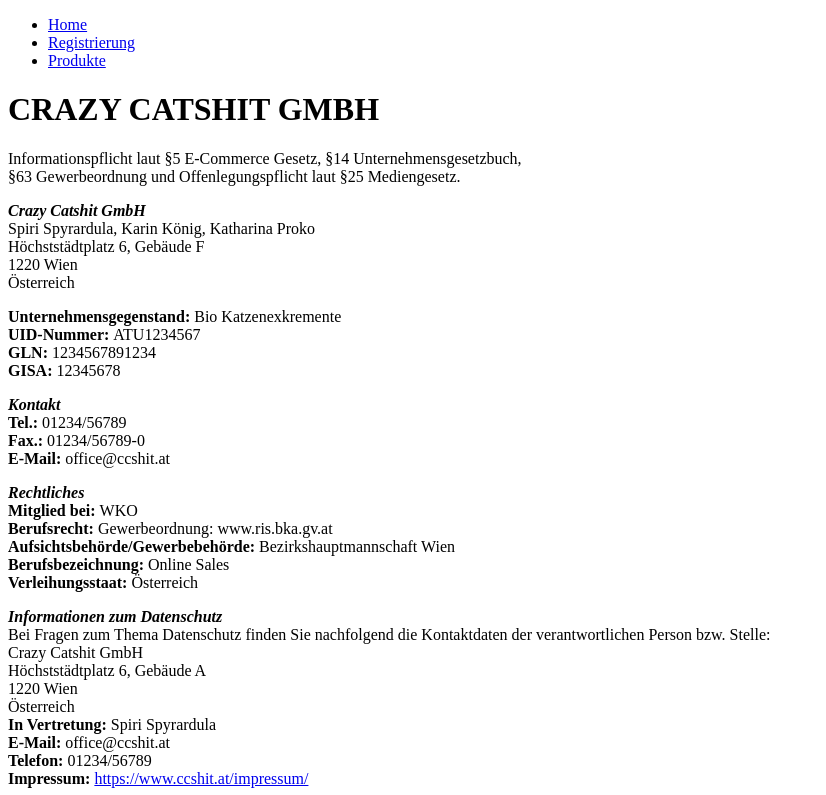
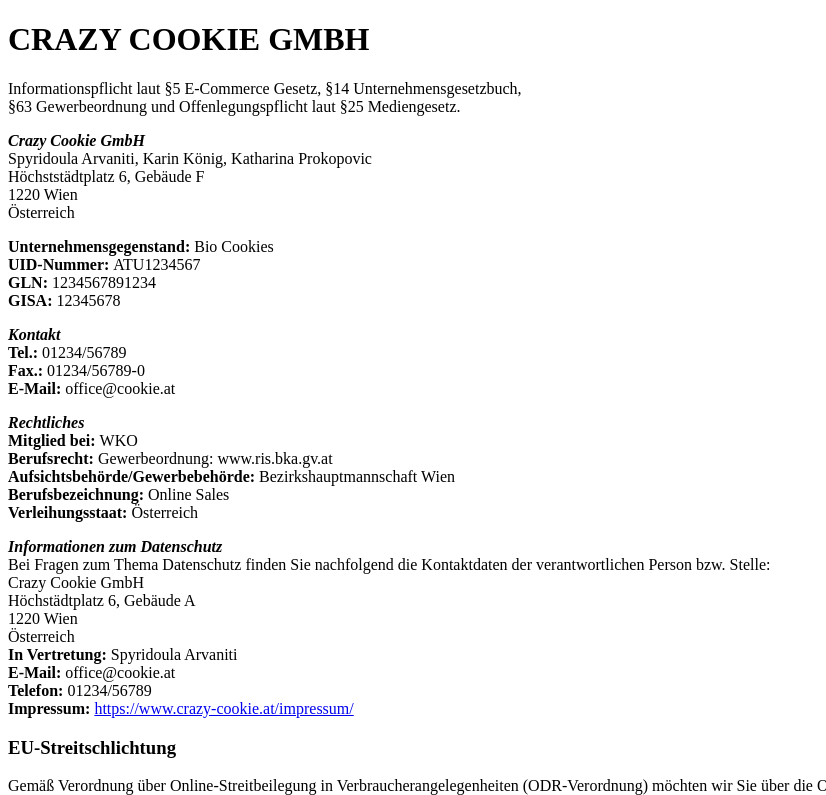
Before and after one commit to Koenigka/technikum-backend-frontend-webshop, a plain HTML site: page impressum.html in a window 1280 px wide. Shown: the top 795 px of the page, without its empty margins (0-826 px from the left). Drawn offline with Linux system fonts and the light colour scheme.

Commit message:
Impressum überarbeitet

```diff
--- a/impressum.html
+++ b/impressum.html
@@ -2,37 +2,27 @@
 <html lang="en">
 <head>
     <meta charset="UTF-8">
-    <meta http-equiv="X-UA-Compatible" content="IE=edge">
     <meta name="viewport" content="width=device-width, initial-scale=1.0">
     <title>Impressum</title>
 </head>
 <body>
-    <header>
-        <ul>
-            <li><a href="index.html">Home</a></li>
-            <li><a href="registration.html">Registrierung</a></li>
-            <li><a href="#">Produkte</a></li>
-        </ul>
-    </header>
-    <main>
-
     <div>
-            <h1>CRAZY CATSHIT GMBH</h1>
+        <h1>CRAZY COOKIE GMBH</h1>
         <p>
             Informationspflicht laut §5 E-Commerce Gesetz, §14 Unternehmensgesetzbuch, <br>
             §63 Gewerbeordnung und Offenlegungspflicht laut §25 Mediengesetz.
         </p>
 
         <p>
-                <b><em>Crazy Catshit GmbH</em></b><br>
-                Spiri Spyrardula, Karin König, Katharina Proko<br>
+            <b><em>Crazy Cookie GmbH</em></b><br>
+            Spyridoula Arvaniti, Karin König, Katharina Prokopovic<br>
             Höchststädtplatz 6, Gebäude F<br>
             1220 Wien<br>
             Österreich<br>
         </p>
 
         <p>
-                <b>Unternehmensgegenstand: </b>Bio Katzenexkremente<br>
+            <b>Unternehmensgegenstand: </b>Bio Cookies<br>
             <b>UID-Nummer: </b>ATU1234567<br>
             <b>GLN: </b>1234567891234<br>
             <b>GISA: </b>12345678<br>
@@ -42,7 +32,7 @@
             <b><em>Kontakt</em></b><br>
             <b>Tel.: </b>01234/56789<br>
             <b>Fax.: </b>01234/56789-0<br>
-                <b>E-Mail: </b>office@ccshit.at
+            <b>E-Mail: </b>office@cookie.at
         </p>
 
         <p>
@@ -57,14 +47,14 @@
         <p>
             <b><em>Informationen zum Datenschutz</em></b><br>
             Bei Fragen zum Thema Datenschutz finden Sie nachfolgend die Kontaktdaten der verantwortlichen Person bzw. Stelle:<br>
-                Crazy Catshit GmbH<br>
-                Höchststädtplatz 6, Gebäude A<br>
+            Crazy Cookie GmbH<br>
+            Höchstädtplatz 6, Gebäude A<br>
             1220 Wien<br>
             Österreich<br>
-                <b>In Vertretung: </b>Spiri Spyrardula<br>
-                <b>E-Mail: </b>office@ccshit.at<br>
+            <b>In Vertretung: </b>Spyridoula Arvaniti<br>
+            <b>E-Mail: </b>office@cookie.at<br>
             <b>Telefon: </b>01234/56789<br>
-                <b>Impressum: </b><a href="impressum.html">https://www.ccshit.at/impressum/</a>
+            <b>Impressum: </b><a href="impressum.html">https://www.crazy-cookie.at/impressum/</a>
         </p>
 
         <p>
@@ -116,16 +106,5 @@
     </div>
 
 
-
-
-    </main>
-    <footer>
-        <div>
-            <ul>
-                <li><a href="help.html">Hilfe</a></li>
-                <li><a href="impressum.html">Impressum</a></li>
-            </ul>
-        </div>
-    </footer>
 </body>
 </html>
```
Also changed, not shown: images.jpg (deleted). Lines whose indentation alone changed are shown as unchanged.
